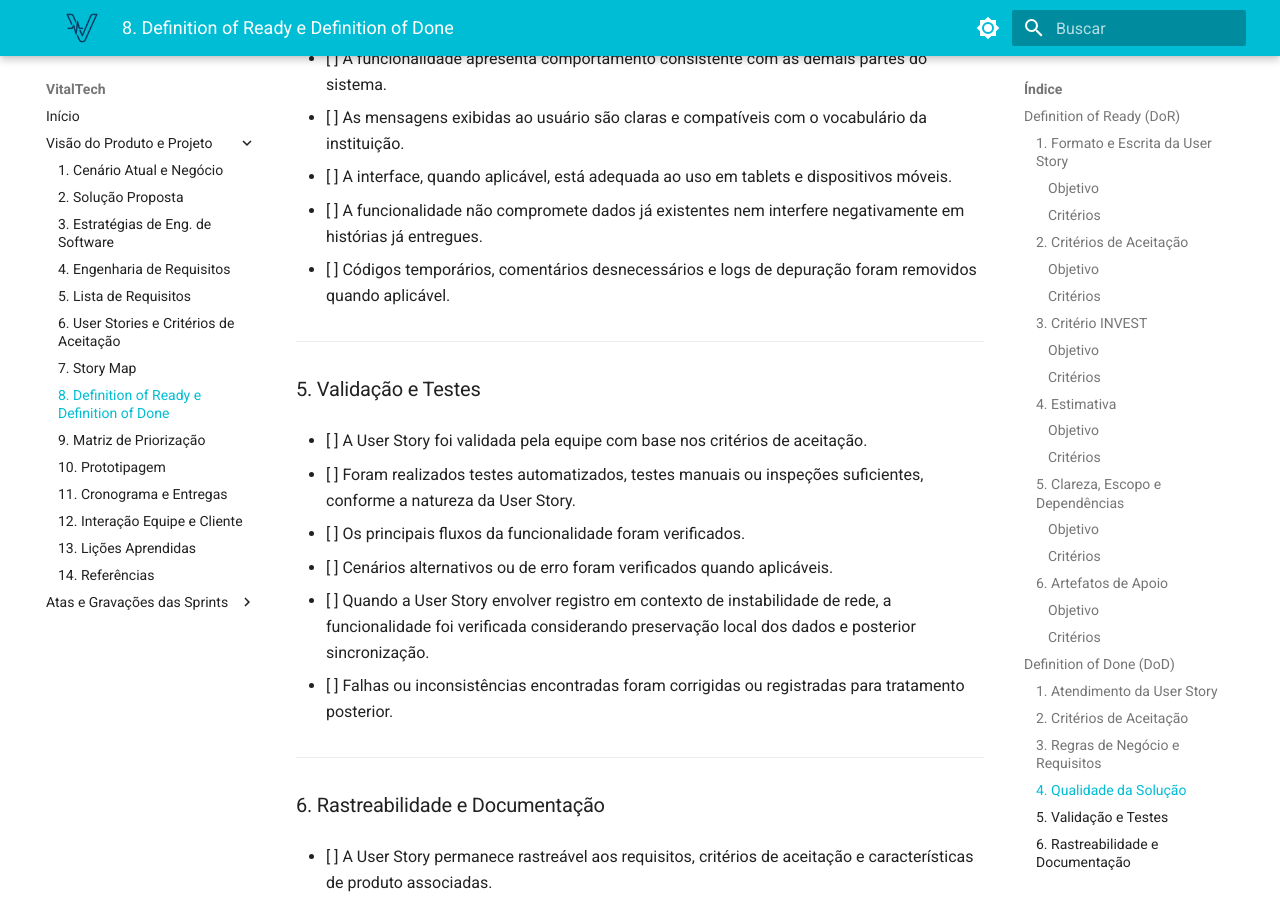
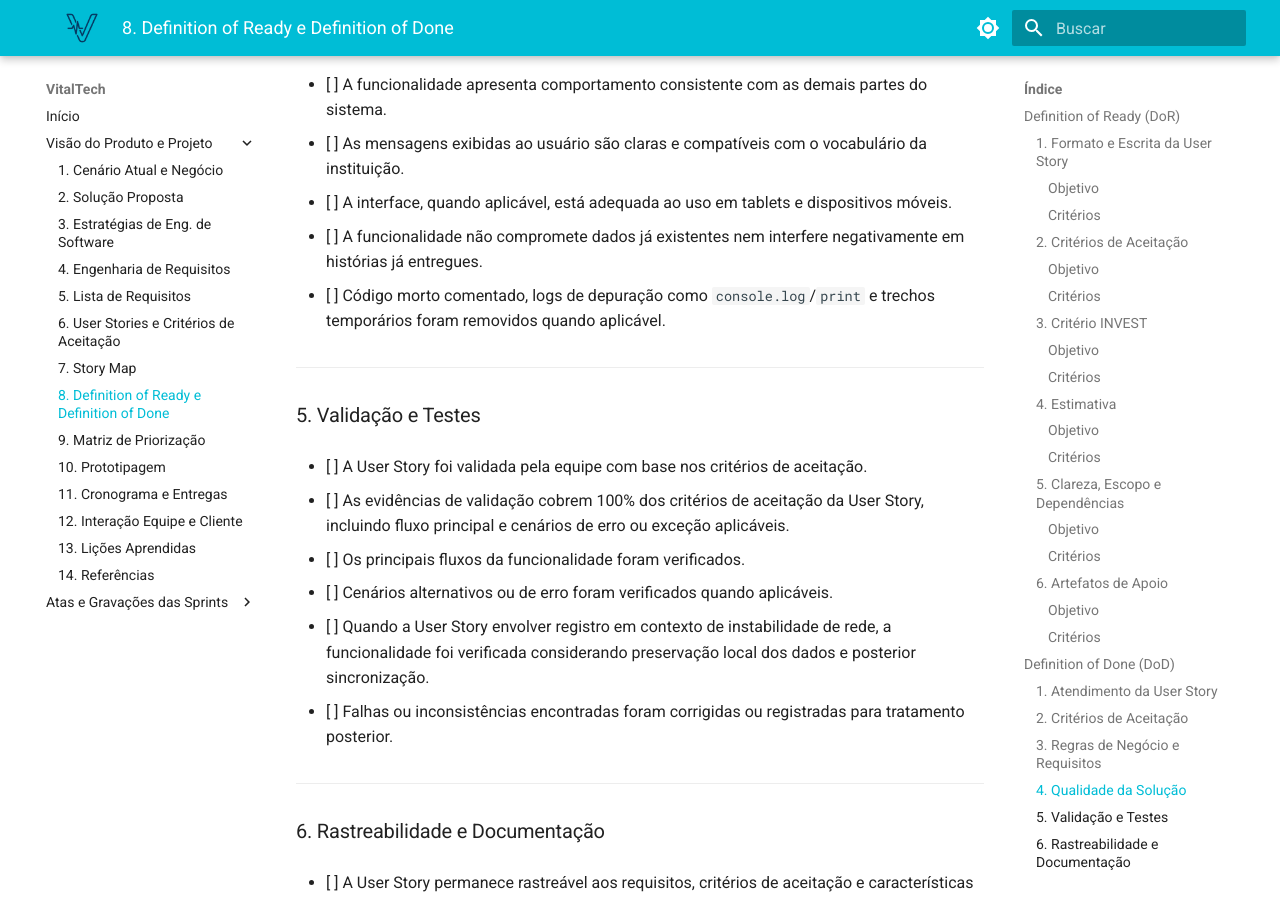
Before and after one commit to mdsreq-fga-unb/REQ-2026.1-T01-VitalTech, an MkDocs documentation site: the page built from docs/visao/dor_dod.md, in a window 1280 px wide and 900 px high, scrolled down 4639 px. Built offline with MkDocs 1.6.1 and Material for MkDocs 9.7.7, drawn with Linux system fonts in a browser that asks for light colours; some of the changed text lies outside the part shown.

Commit message:
docs: corrige critérios de validação e verificabilidade

```diff
--- a/docs/visao/dor_dod.md
+++ b/docs/visao/dor_dod.md
@@ -211,7 +211,7 @@ Uma User Story será considerada **concluída** quando todos os critérios aplic
 
 - [ ] A funcionalidade não compromete dados já existentes nem interfere negativamente em histórias já entregues.
 
-- [ ] Códigos temporários, comentários desnecessários e logs de depuração foram removidos quando aplicável.
+- [ ] Código morto comentado, logs de depuração como `console.log`/`print` e trechos temporários foram removidos quando aplicável.
 
 
 
@@ -225,7 +225,7 @@ Uma User Story será considerada **concluída** quando todos os critérios aplic
 
 - [ ] A User Story foi validada pela equipe com base nos critérios de aceitação.
 
-- [ ] Foram realizados testes automatizados, testes manuais ou inspeções suficientes, conforme a natureza da User Story.
+- [ ] As evidências de validação cobrem 100% dos critérios de aceitação da User Story, incluindo fluxo principal e cenários de erro ou exceção aplicáveis.
 
 - [ ] Os principais fluxos da funcionalidade foram verificados.
 
@@ -293,3 +293,4 @@ Uma User Story será considerada **Done** quando atender aos critérios de aceit
 | :---: | :---: | --- | --- |
 | 17/05/2026 | 1.0 | Criação do documento com o DoR definido para o projeto VitalTech. | Gustavo Xavier |
 | 18/05/2026 | 1.1 | Criação do documento com o DoR definido para o projeto VitalTech. | Enzo Menali |
+| 16/06/2026 | 1.2 | Ajuste dos critérios de DoR e DoD para torná-los mais objetivos, verificáveis e alinhados ao feedback recebido. | Enzo Menali |
```
Also changed, not shown: other parts of docs/visao/dor_dod.md (+1 -1 lines), docs/visao/requisitos.md (+6 -5 lines), docs/visao/user_stories.md (+7 -6 lines).
